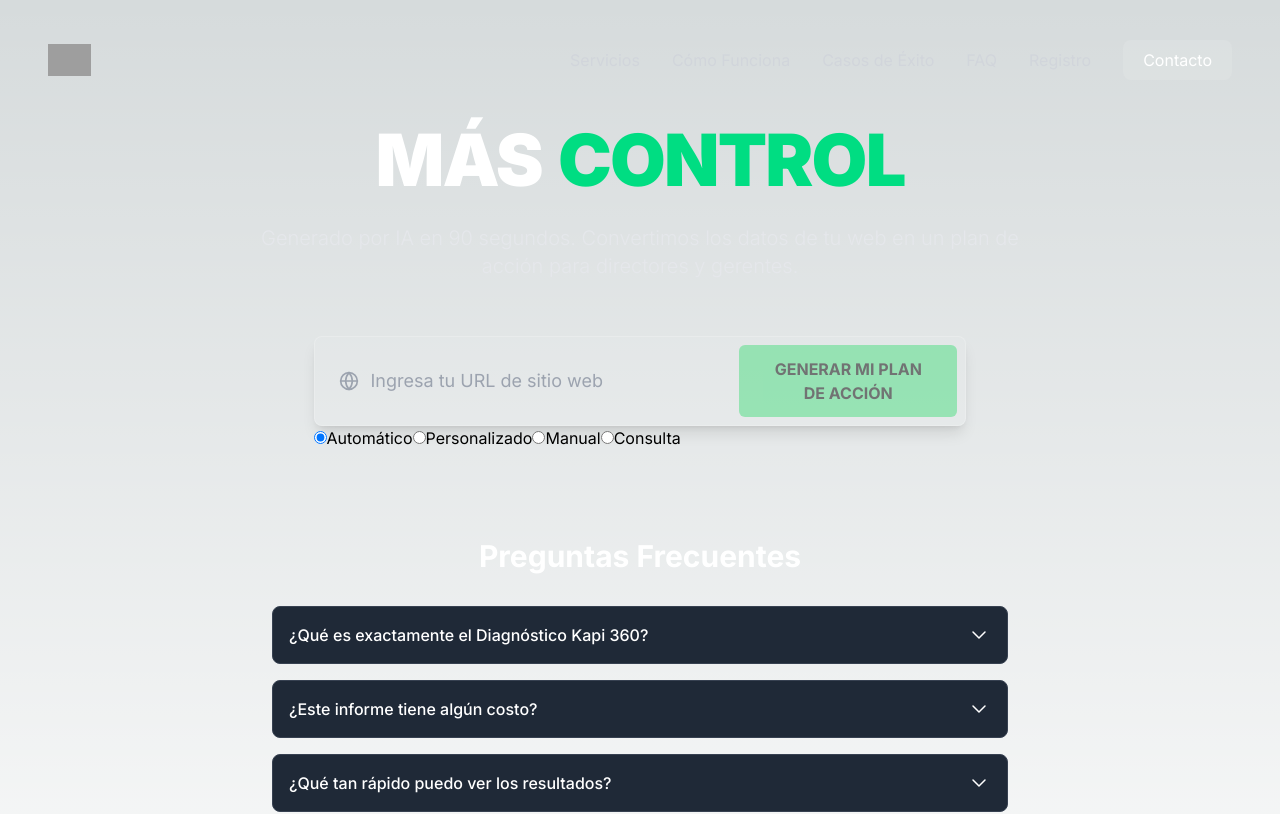
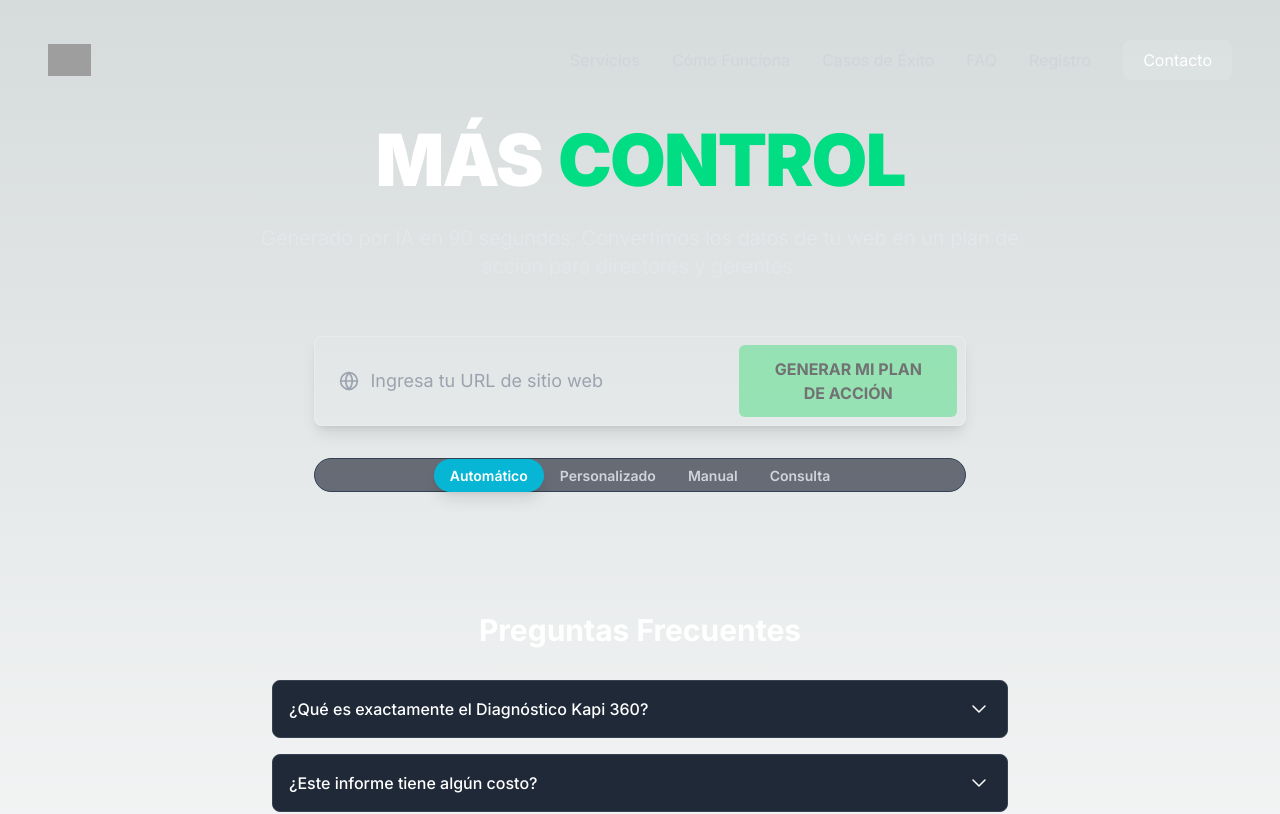
Before and after one commit to nataliogarbus/kapi360-mvp, a Next.js app: page / in a window 1280 px wide. Shown: the top 814 px of the page. Built offline with nearby package versions, Linux system fonts and the light colour scheme; grey boxes are pictures that could not be loaded.

Commit message:
refactor(ui): Rediseñar selector de modo del formulario

```diff
--- a/src/components/DiagnosticForm.tsx
+++ b/src/components/DiagnosticForm.tsx
@@ -92,15 +92,23 @@ const DiagnosticForm: React.FC<DiagnosticFormProps> = ({ isLoading, onSubmit })
         )}
 
         {/* --- Mode Selector --- */}
-        <div className="main-selector">
-          <input type="radio" name="analysis_mode" id="mode-auto" value="auto" className="main-selector-input" checked={mode === 'auto'} onChange={() => setMode('auto')} disabled={isLoading} />
-          <label htmlFor="mode-auto" className="main-selector-label">Automático</label>
-          <input type="radio" name="analysis_mode" id="mode-custom" value="custom" className="main-selector-input" checked={mode === 'custom'} onChange={() => setMode('custom')} disabled={isLoading} />
-          <label htmlFor="mode-custom" className="main-selector-label">Personalizado</label>
-          <input type="radio" name="analysis_mode" id="mode-manual" value="manual" className="main-selector-input" checked={mode === 'manual'} onChange={() => setMode('manual')} disabled={isLoading} />
-          <label htmlFor="mode-manual" className="main-selector-label">Manual</label>
-          <input type="radio" name="analysis_mode" id="mode-consulta" value="consulta" className="main-selector-input" checked={mode === 'consulta'} onChange={() => setMode('consulta')} disabled={isLoading} />
-          <label htmlFor="mode-consulta" className="main-selector-label">Consulta</label>
+        <div className="flex justify-center items-center my-8 bg-gray-900/60 border border-slate-700 rounded-full p-1 backdrop-blur-sm">
+          <div>
+            <input type="radio" name="analysis_mode" id="mode-auto" value="auto" className="hidden peer" checked={mode === 'auto'} onChange={() => setMode('auto')} disabled={isLoading} />
+            <label htmlFor="mode-auto" className="px-4 py-2 text-sm font-semibold rounded-full cursor-pointer transition-colors duration-300 text-gray-300 hover:bg-slate-700/50 peer-checked:bg-cyan-500 peer-checked:text-white peer-checked:shadow-lg">Automático</label>
+          </div>
+          <div>
+            <input type="radio" name="analysis_mode" id="mode-custom" value="custom" className="hidden peer" checked={mode === 'custom'} onChange={() => setMode('custom')} disabled={isLoading} />
+            <label htmlFor="mode-custom" className="px-4 py-2 text-sm font-semibold rounded-full cursor-pointer transition-colors duration-300 text-gray-300 hover:bg-slate-700/50 peer-checked:bg-cyan-500 peer-checked:text-white peer-checked:shadow-lg">Personalizado</label>
+          </div>
+          <div>
+            <input type="radio" name="analysis_mode" id="mode-manual" value="manual" className="hidden peer" checked={mode === 'manual'} onChange={() => setMode('manual')} disabled={isLoading} />
+            <label htmlFor="mode-manual" className="px-4 py-2 text-sm font-semibold rounded-full cursor-pointer transition-colors duration-300 text-gray-300 hover:bg-slate-700/50 peer-checked:bg-cyan-500 peer-checked:text-white peer-checked:shadow-lg">Manual</label>
+          </div>
+          <div>
+            <input type="radio" name="analysis_mode" id="mode-consulta" value="consulta" className="hidden peer" checked={mode === 'consulta'} onChange={() => setMode('consulta')} disabled={isLoading} />
+            <label htmlFor="mode-consulta" className="px-4 py-2 text-sm font-semibold rounded-full cursor-pointer transition-colors duration-300 text-gray-300 hover:bg-slate-700/50 peer-checked:bg-cyan-500 peer-checked:text-white peer-checked:shadow-lg">Consulta</label>
+          </div>
         </div>
 
         {/* --- Conditional Rendering for Form Sections --- */}
```
